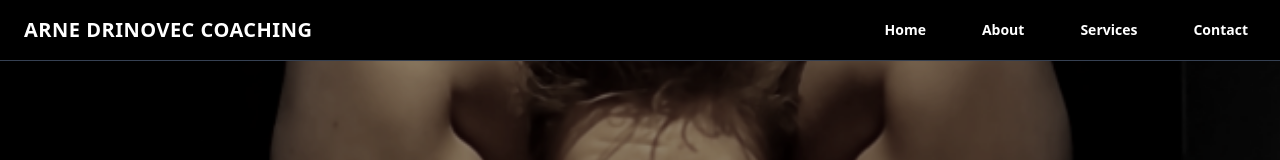
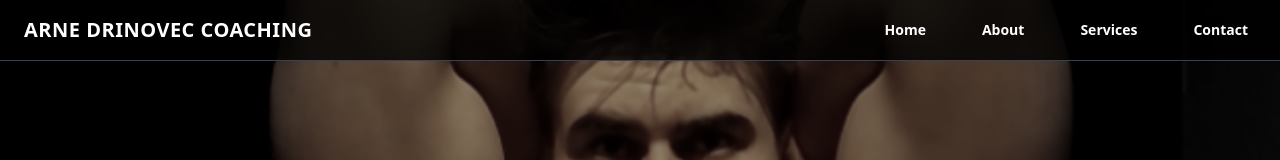
Before and after one commit to sunnycc17/arne-drinovec-coaching, a website: page index.html in a window 1280 px wide. Shown: the top 160 px of the page. Drawn offline with nearby package versions, Linux system fonts and the light colour scheme.

Commit message:
fixed header on top

```diff
--- a/index.html
+++ b/index.html
@@ -47,7 +47,7 @@
   </head>
   <body class="bg-black text-white overflow-x-hidden" x-data="{ open: false }">
     <!-- HEADER N NAVI BAR -->
-    <header class="relative z-20 bg-black border-b border-gray-700">
+    <header class="fixed z-20 top-0 w-full bg-black/80 border-b border-gray-700">
       <nav
         class="mx-auto flex max-w-7xl items-center justify-between p-4 lg:px-6"
       >
```
Also changed, not shown: src/output.css.
